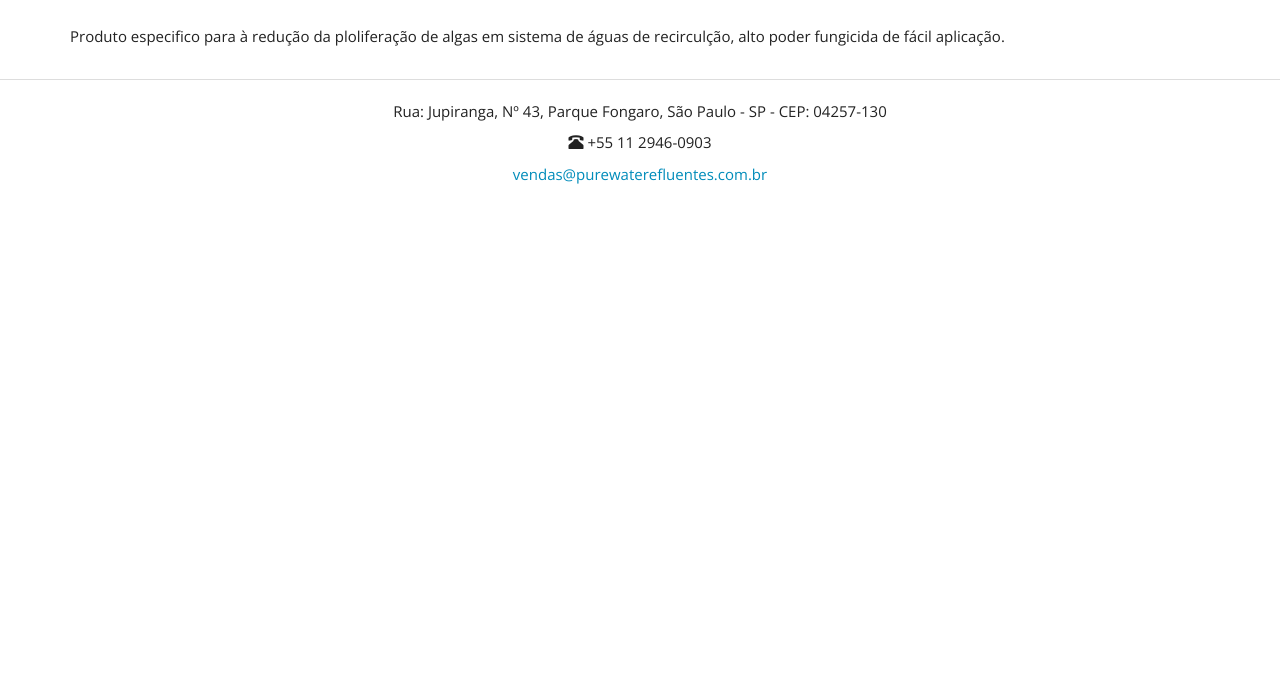
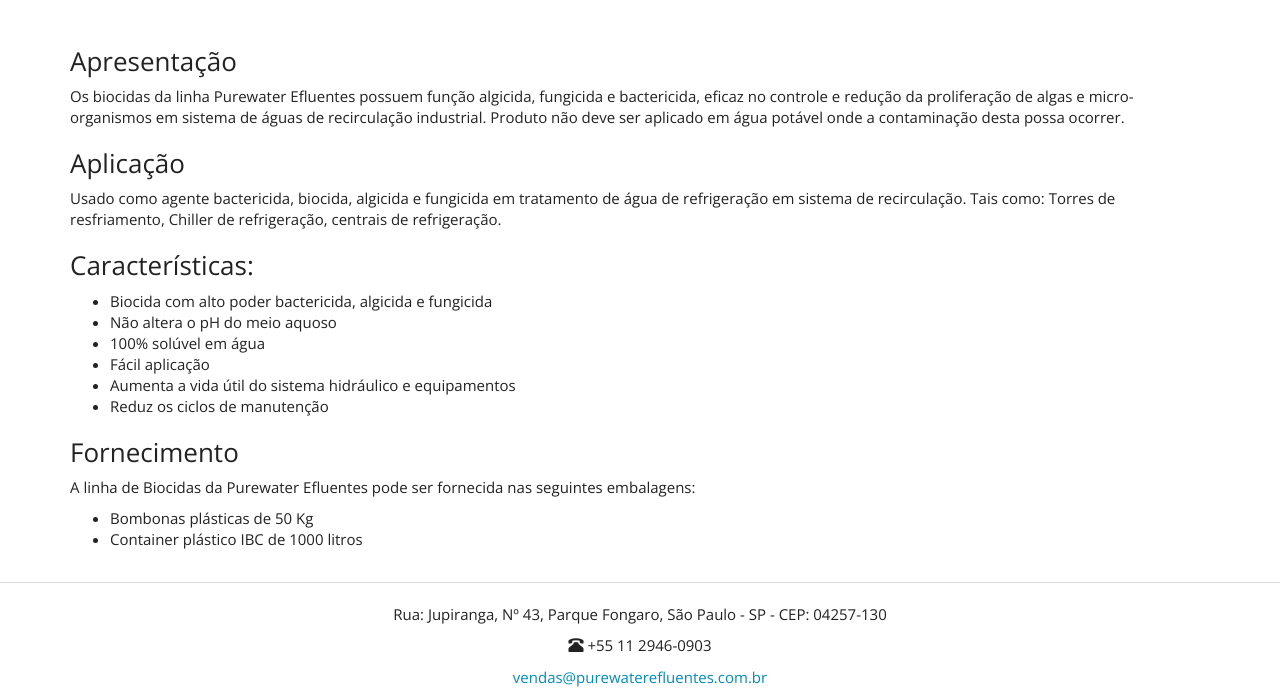
Before and after one commit to purewaterefluentes/purewaterefluentes.github.io, a Jekyll site: the page built from produtos/biocidas.md, in a window 1280 px wide and 949 px high, cut to the strip 251-949 px from the top of the window. Built offline with Jekyll 4.4.1, drawn with Linux system fonts in a browser that asks for light colours; nearby versions of some CDN libraries; library files that are not in the unit come from our copies.

Commit message:
Update biocidas.md

```diff
--- a/produtos/biocidas.md
+++ b/produtos/biocidas.md
@@ -2,5 +2,27 @@
 layout: default
 title: Biocidas
 ---
+### Apresentação
+Os biocidas da linha Purewater Efluentes possuem função algicida, fungicida e bactericida, eficaz no controle e redução da proliferação de algas e micro-organismos em sistema de águas de recirculação industrial.
+Produto não deve ser aplicado em água potável onde a contaminação desta possa ocorrer.
 
-Produto especifico para à redução da ploliferação de algas em sistema de águas de recirculção, alto poder fungicida de fácil aplicação.
+
+### Aplicação
+Usado como agente bactericida, biocida, algicida e fungicida em tratamento de água de refrigeração em sistema de recirculação.
+Tais como: Torres de resfriamento, Chiller de refrigeração, centrais de refrigeração.
+
+### Características:
+
+- Biocida com alto poder bactericida, algicida e fungicida
+- Não altera o pH do meio aquoso
+- 100% solúvel em água
+- Fácil aplicação
+- Aumenta a vida útil do sistema hidráulico e equipamentos
+- Reduz os ciclos de manutenção
+
+
+### Fornecimento
+A linha de Biocidas da Purewater Efluentes pode ser fornecida nas seguintes embalagens:
+
+- Bombonas plásticas de 50 Kg
+- Container plástico IBC de 1000 litros
```
